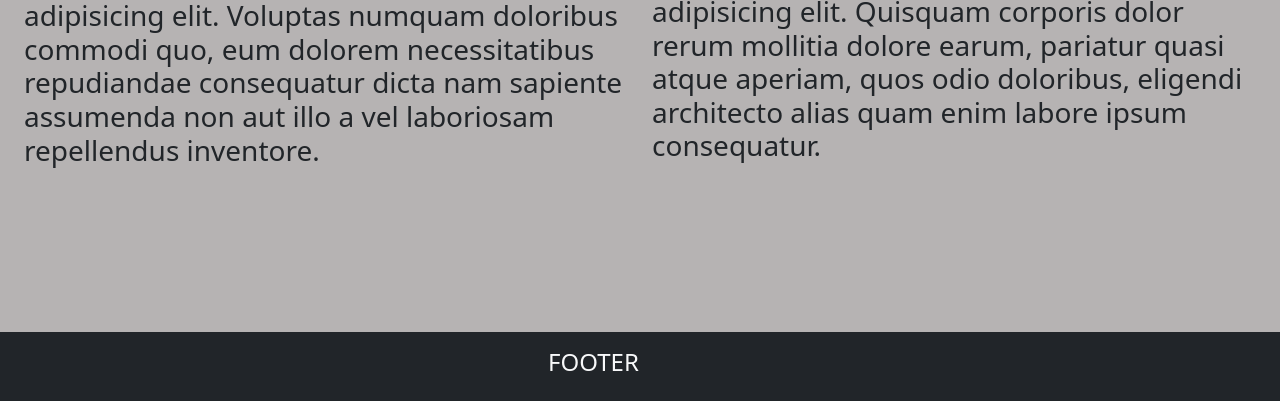
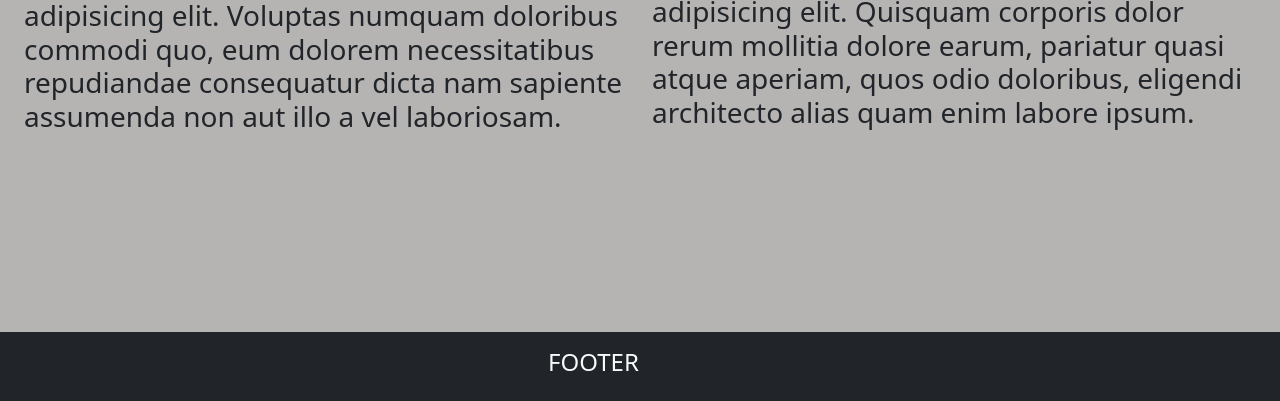
Before and after one commit to jeison003/actividaddevops, a plain HTML site: page index.html in a window 1280 px wide. Shown: the part 399-800 px from the top of the page. Drawn offline with nearby package versions, Linux system fonts and the light colour scheme.

Commit message:
merger terminado

```diff
--- a/index.html
+++ b/index.html
@@ -55,13 +55,13 @@
                     <img src="logoGit.png" class="img-fluid" width="88%" alt="...">
                     <h3>Lorem, ipsum dolor sit amet consectetur adipisicing elit. Voluptas numquam doloribus commodi
                         quo, eum dolorem necessitatibus repudiandae consequatur dicta nam sapiente assumenda non aut
-                        illo a vel laboriosam repellendus inventore.</h3>
+                        illo a vel laboriosam.</h3>
                 </div>
                 <div class="col-6">
                     <img src="logoGithub.png" class="img-fluid" width="65%" alt="...">
                     <h3>Lorem ipsum dolor sit amet consectetur, adipisicing elit. Quisquam corporis dolor rerum mollitia
                         dolore earum, pariatur quasi atque aperiam, quos odio doloribus, eligendi architecto alias quam
-                        enim labore ipsum consequatur.</h3>
+                        enim labore ipsum.</h3>
                 </div>
             </div>
 
```
